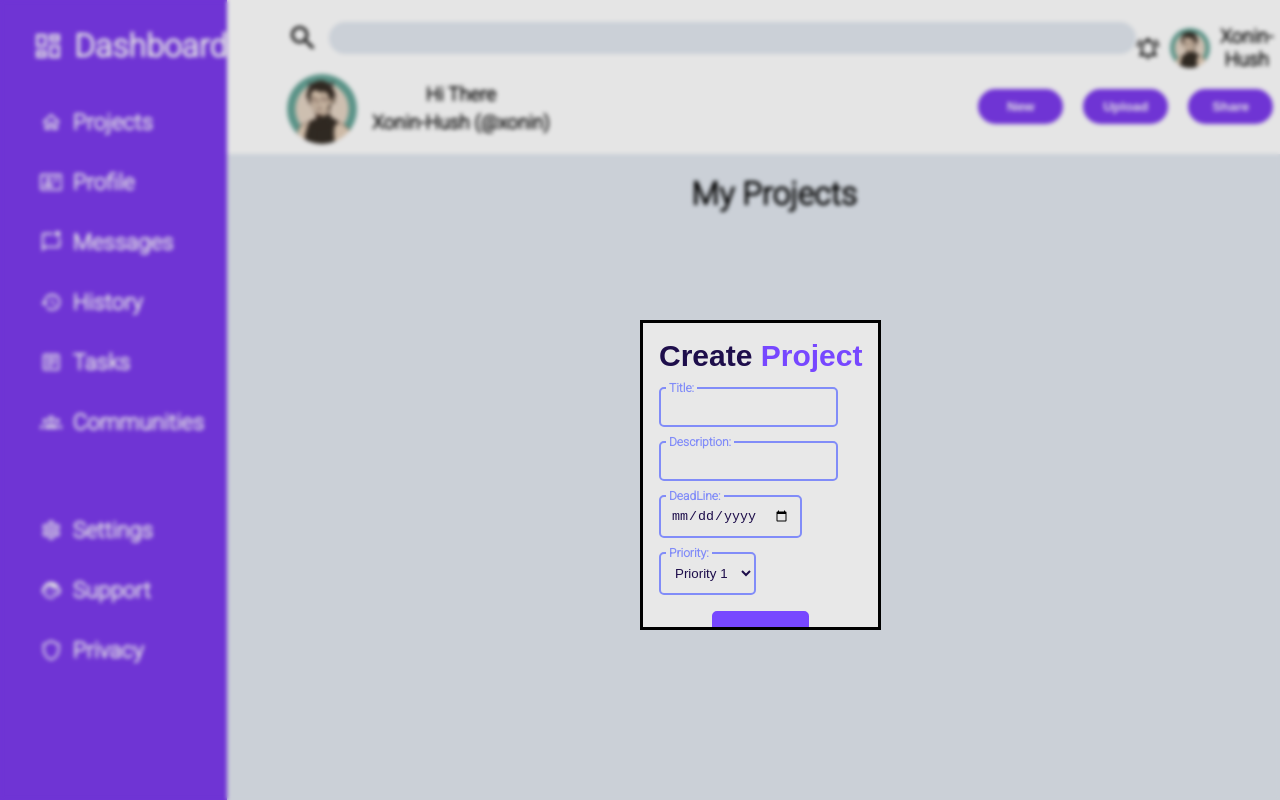
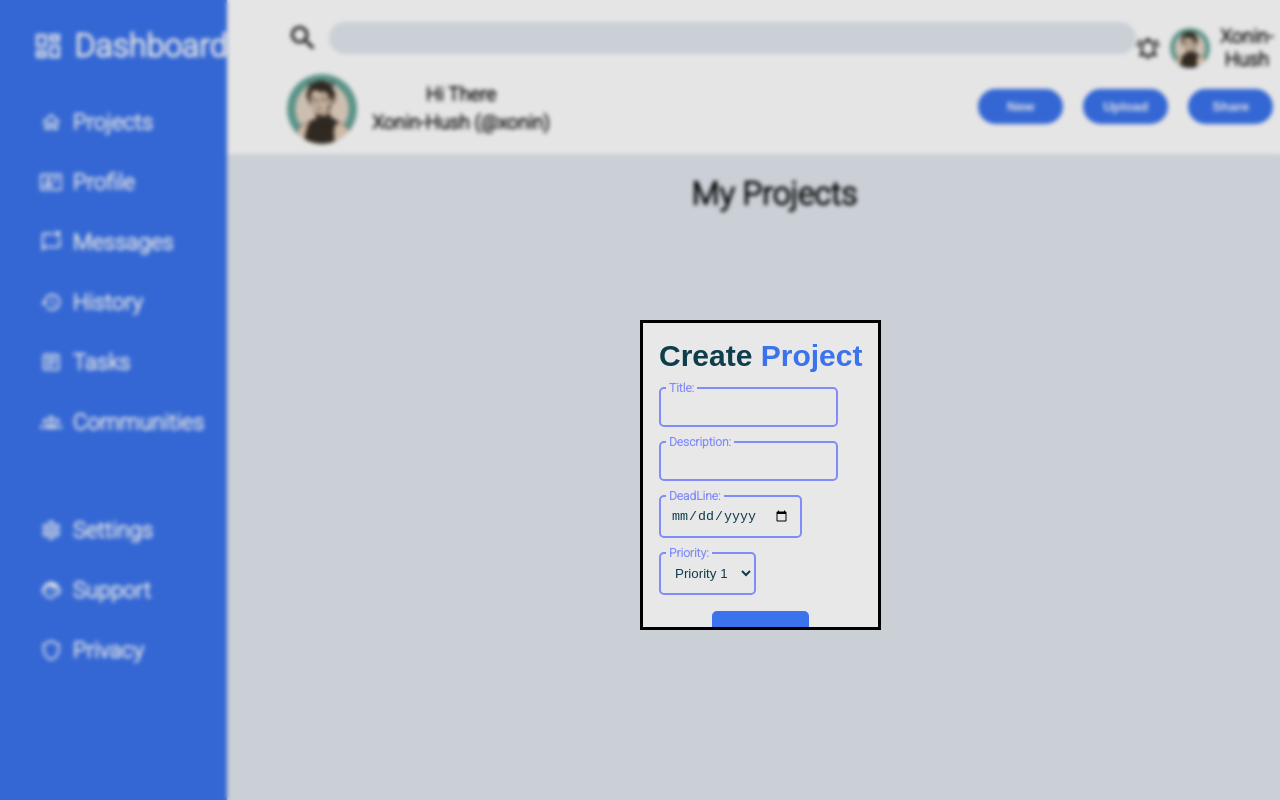
Before and after one commit to xonin-hush/Odin-ToDo-List, a website built with webpack: page dist/index.html in a window 1280 px wide. Both pictures are taken after a click on the button "New". Shown: the top 800 px of the page. Built offline with nearby package versions, Linux system fonts and the light colour scheme; a web font is replaced by a local one.

Commit message:
Change colors

```diff
--- a/src/ToDo.js
+++ b/src/ToDo.js
@@ -15,7 +15,7 @@ export function viewTodo(projectProperty) {
         let toDo = e.target.getAttribute("class")
         if (toDo == "card") {
           const index = document.querySelector(".index")
-        //   index.innerHTML = ""
+          index.innerHTML = ""
           console.log(e.target)
           console.log("this is working")
           console.log(projectProperty.title,projectProperty.description,projectProperty.dueTime,projectProperty.priority)
--- a/src/extras.css
+++ b/src/extras.css
@@ -10,9 +10,9 @@ dialog[open] {
 dialog button{
     color: white;
     font-weight: bold;
-    background-color: #7747ff;
+    background-color: #3a73ed;
     padding: 11px 10px;
-    border: 2px #7747ff solid;
+    border: 2px #3a73ed solid;
     border-radius: 5px;
     margin-top: 1rem;
     padding-left: 1.5rem;
@@ -33,7 +33,7 @@ dialog::backdrop {
 }
 
 #input-project {
-    color: #7747ff;
+    color: #3a73ed;
     font-family: "Anta", sans-serif;
     font-weight: 600;
     font-style: normal;
@@ -41,7 +41,7 @@ dialog::backdrop {
 }
 
 #input-create {
-    color: #1e0e4b;
+    color: #0e3d4b;
     font-family: "Anta", sans-serif;
     font-weight: 600;
     font-style: normal;
@@ -50,7 +50,7 @@ dialog::backdrop {
 }
 
 #input-discription {
-    color: #1e0e4b;
+    color: #0e3d4b;
     font-weight: bold;
     font-size: 15px;
 }
@@ -93,9 +93,9 @@ dialog::backdrop {
     padding: 11px 10px;
     border: 2px #818CF8 solid;
     border-radius: 5px;
-    color: #1e0e4b;
+    color: #0e3d4b;
 }
 /* here ends the input card */
 option{
-    background-color: #1e0e4b;
+    background-color: #0e3d4b;
 }
--- a/src/projects.js
+++ b/src/projects.js
@@ -32,7 +32,7 @@ export function projectsWindow() {
     for (let projectProperty of projectIndex) {
       if (typeof projectProperty != "number") {
         console.log(projectProperty)
-        viewTodo(projectProperty)
+        // viewTodo(projectProperty) come back to this
         const project = document.createElement("div")
         if (!project.getAttribute("counter")) {
           project.setAttribute("counter", counter)
--- a/src/style.css
+++ b/src/style.css
@@ -51,9 +51,9 @@ html {
 
 .button {
     align-self: end;
-    background-color: #7c3aed;
+    background-color: #3a73ed;
     color: #ffffff;
-    border-color: #7c3aed;
+    border-color: #3a73ed;
     border-radius: 20px;
     border-style: solid;
     width: 85px;
@@ -143,7 +143,7 @@ svg {
     border-radius: 12px;
     max-width: 450px;
     min-width: 40vw;
-    /* border-left: 10px solid #7c3aed; */
+    /* border-left: 10px solid #3a73ed; */
     box-shadow: 0 4px 6px -1px rgb(0 0 0 / 0.1), 0 2px 4px -2px rgb(0 0 0 / 0.1);
 }
 
@@ -161,7 +161,7 @@ svg {
 }
 
 .dashboard {
-    background-color: #7c3aed;
+    background-color: #3a73ed;
     grid-column: 1/2;
     grid-row: 1/3;
     color: #ffffff;
```
Also changed, not shown: dist/main.js.
